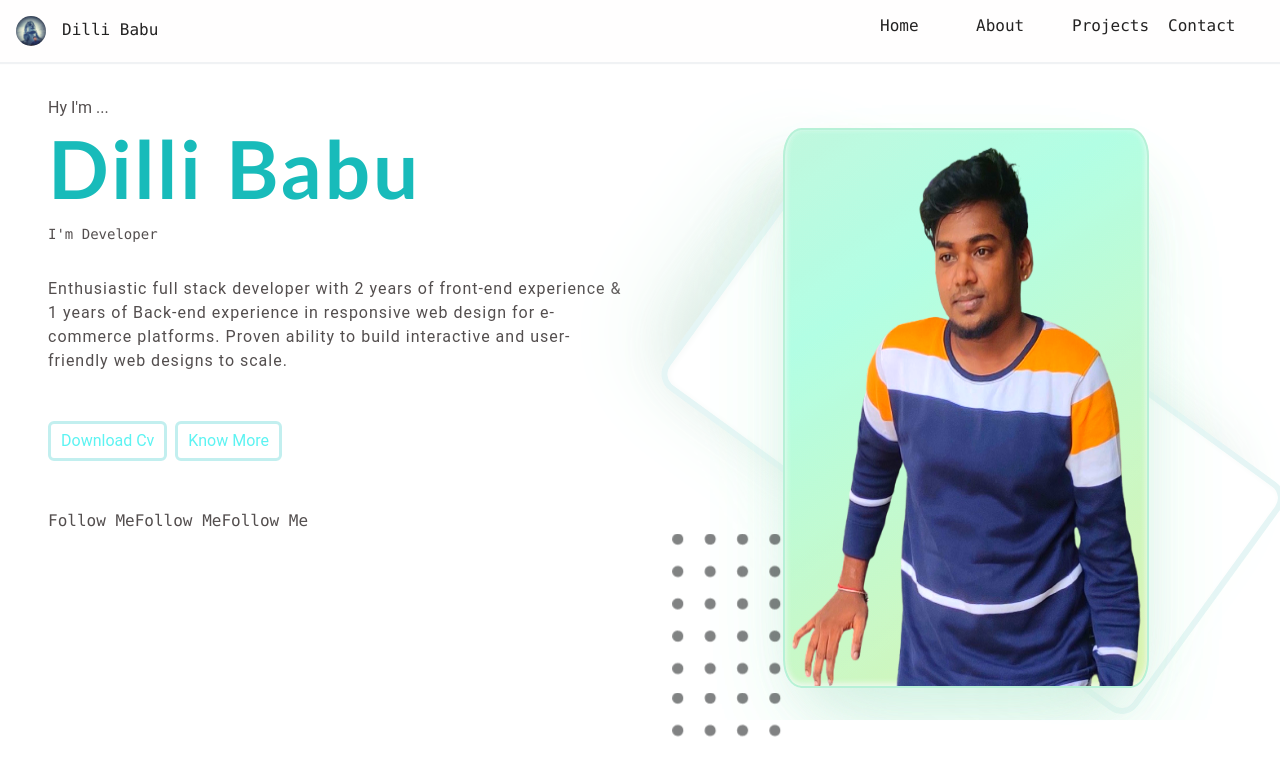
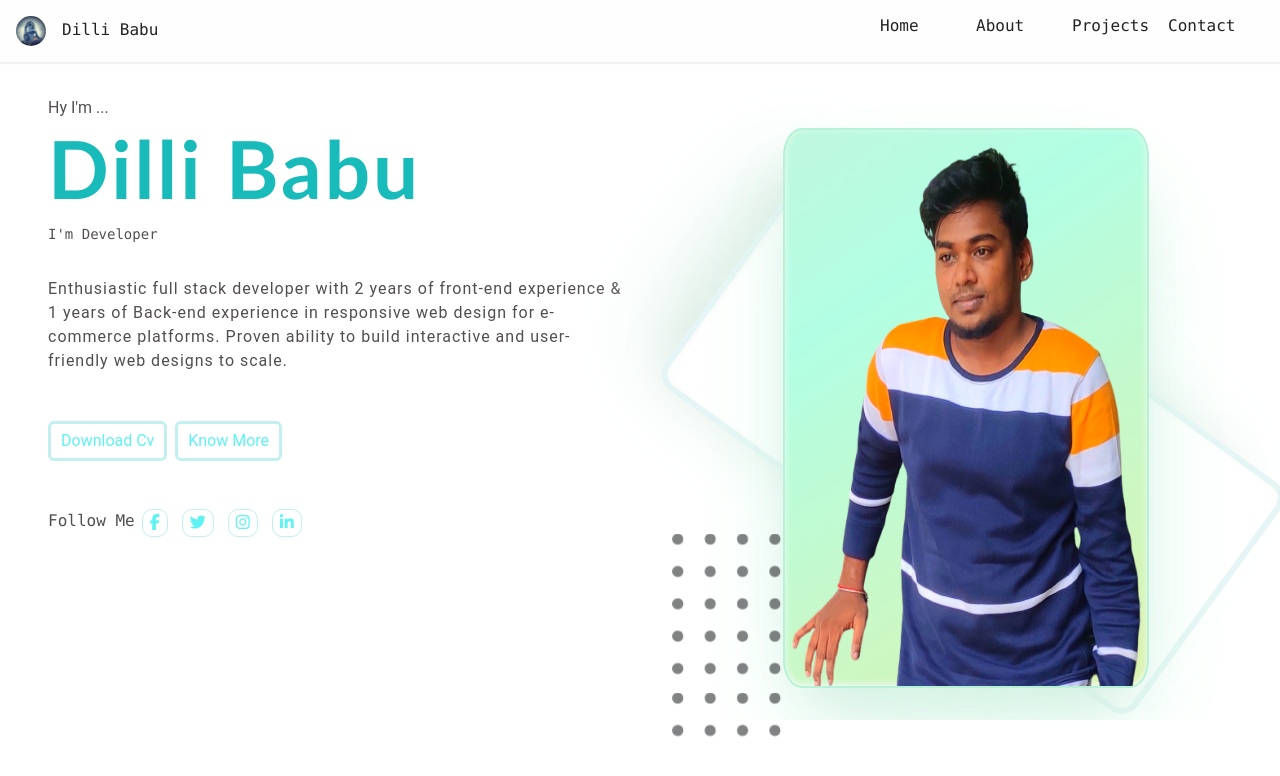
Before and after one commit to shankar1905/Portfolios, an Angular app: page / in a window 1280 px wide. Shown: the top 776 px of the page. Built offline with nearby package versions, Linux system fonts and the light colour scheme.

Commit message:
dash completed

```diff
--- a/package.json
+++ b/package.json
@@ -21,6 +21,7 @@
     "@ng-toolkit/universal": "^1.1.21",
     "@nguniversal/express-engine": "^13.1.1",
     "bootstrap": "^5.2.3",
+    "ngx-bootstrap": "^10.2.0",
     "rxjs": "~7.5.0",
     "tslib": "^2.3.0",
     "zone.js": "~0.11.4"
--- a/src/app/dashboard/dashboard.component.css
+++ b/src/app/dashboard/dashboard.component.css
@@ -40,19 +40,35 @@
     cursor: pointer;
 }
 
-.mat-t-3{
-    margin-top: 3rem ;
+.social-border {
+    border: 1px solid #c2efef;
+    padding: 1px 7px 1px 7px;
+    color: #5df3f2;
+    background-color: #fff;
+    border-radius: 10px;
+    margin: 0px 7px 0px 7px;
+    cursor: pointer;
 }
 
-.mar-b-2{
-    margin-bottom: 1rem;
-}
-.km-fs:hover{
+.social-border:hover {
     background-color: #18bbba;
     color: #fffcfc;
 }
 
-.cv-fs:hover{
+.mat-t-3 {
+    margin-top: 3rem;
+}
+
+.mar-b-2 {
+    margin-bottom: 1rem;
+}
+
+.km-fs:hover {
+    background-color: #18bbba;
+    color: #fffcfc;
+}
+
+.cv-fs:hover {
     background-color: #18bbba;
     color: #fffcfc;
 }
--- a/src/app/dashboard/dashboard.component.html
+++ b/src/app/dashboard/dashboard.component.html
@@ -23,17 +23,20 @@
                 </div>
             </div>
             <div class="d-flex pad-lf-3 mar-b-2 mat-t-3">
-                <div>
+                <div >
                     <label class="mono-fs-s">Follow Me</label>
                 </div>
-                <div>
-                    <label class="mono-fs-s"><i class="fa fa-comment-alt text-success mr-5"></i></label>
+                <div class="social-border">
+                    <label class="mono-fs-s cursor"><i class="fab fa-facebook-f icon-xs"></i></label>
                 </div>
-                <div>
-                    <label class="mono-fs-s">Follow Me</label>
+                <div class="social-border">
+                    <label class="mono-fs-s cursor"><i class="fab fa-twitter  icon-xs"></i></label>
                 </div>
-                <div>
-                    <label class="mono-fs-s">Follow Me</label>
+                <div class="social-border">
+                    <label class="mono-fs-s cursor"><i class="fab fa-instagram  icon-xs"></i></label>
+                </div>
+                <div class="social-border">
+                    <label class="mono-fs-s cursor" ><i class="fab fa-linkedin-in  icon-xs"></i></label>
                 </div>
             </div>
 
--- a/src/index.html
+++ b/src/index.html
@@ -7,9 +7,12 @@
   <meta name="viewport" content="width=device-width, initial-scale=1">
   <link rel="icon" style="border-radius: 20px !important;" type="image/x-icon" href="./assets/img/profile.jpg">
   <link rel="stylesheet" href="../node_modules/bootstrap/dist/css/bootstrap.css">
+  <link href="https://maxcdn.bootstrapcdn.com/bootstrap/5.0.0/css/bootstrap.min.css" rel="stylesheet">
+
 </head>
 <body>
   <app-root></app-root>
+  <script src='https://kit.fontawesome.com/a076d05399.js' crossorigin='anonymous'></script>
   <script src="../node_modules/jquery/dist/jquery.js"></script>
   <script src="../node_modules/bootstrap/dist/js/bootstrap.js"></script>
 </body>
```
Also changed, not shown: 1 other file (tests, documents, lock files or other folders).
